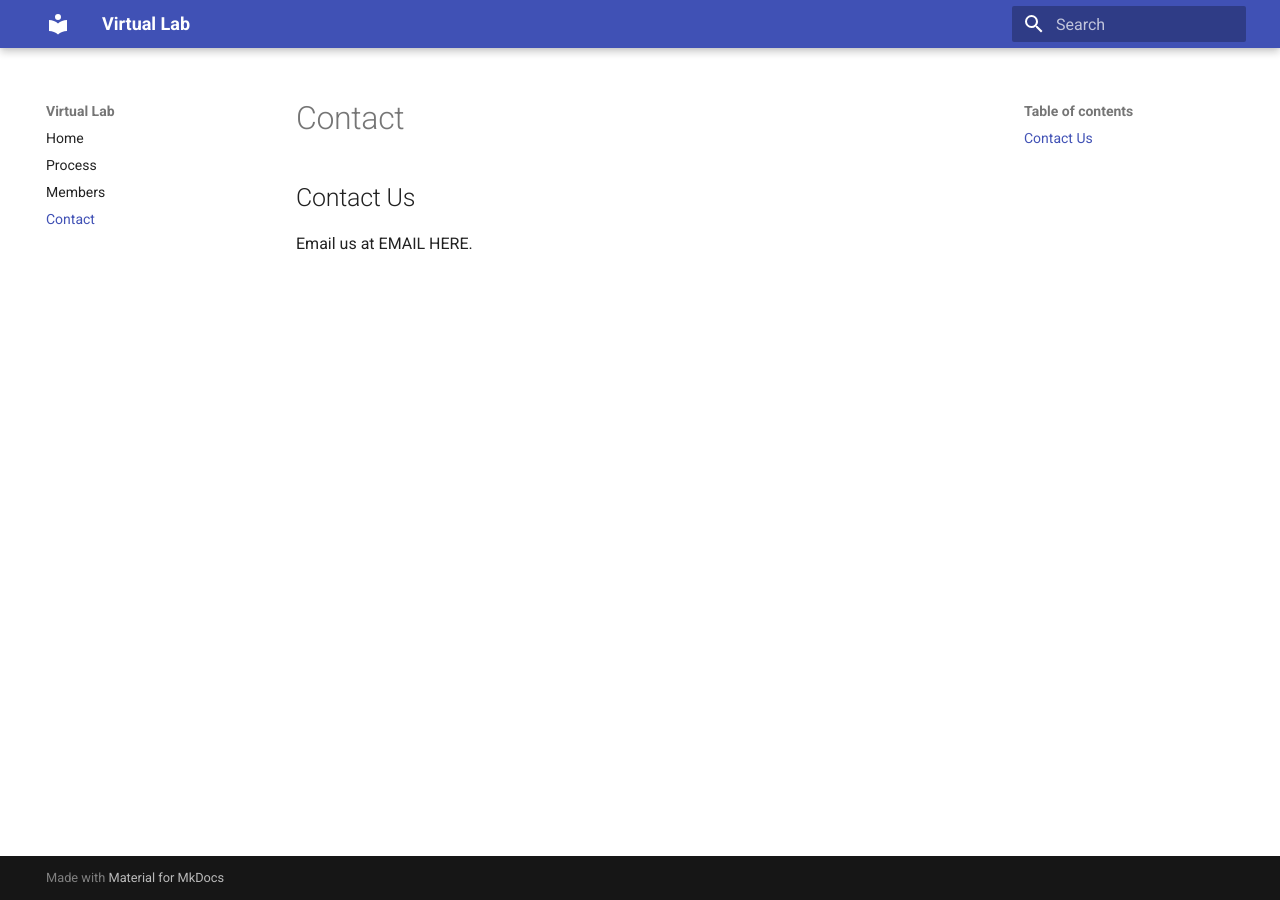
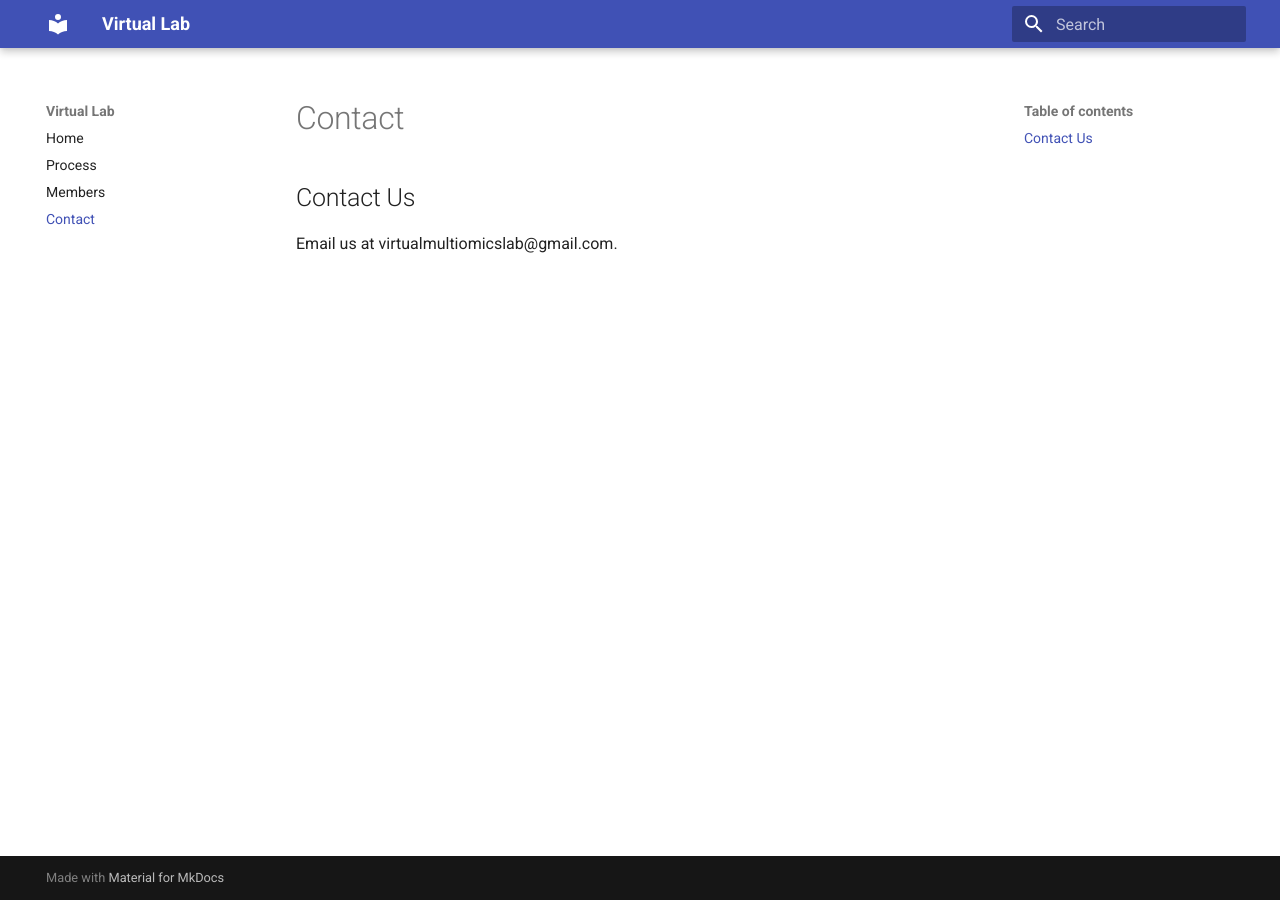
Before and after one commit to Wang-Bioinformatics-Lab/VirtualLab_Website, an MkDocs documentation site: the page built from docs/contact.md, in a window 1280 px wide. Built offline with MkDocs 1.6.1 and Material for MkDocs 9.7.7, drawn with Linux system fonts in a browser that asks for light colours.

Commit message:
updating vmol

```diff
--- a/docs/contact.md
+++ b/docs/contact.md
@@ -1,3 +1,3 @@
 ## Contact Us
 
-Email us at EMAIL HERE.
+Email us at virtualmultiomicslab@gmail.com.
```
